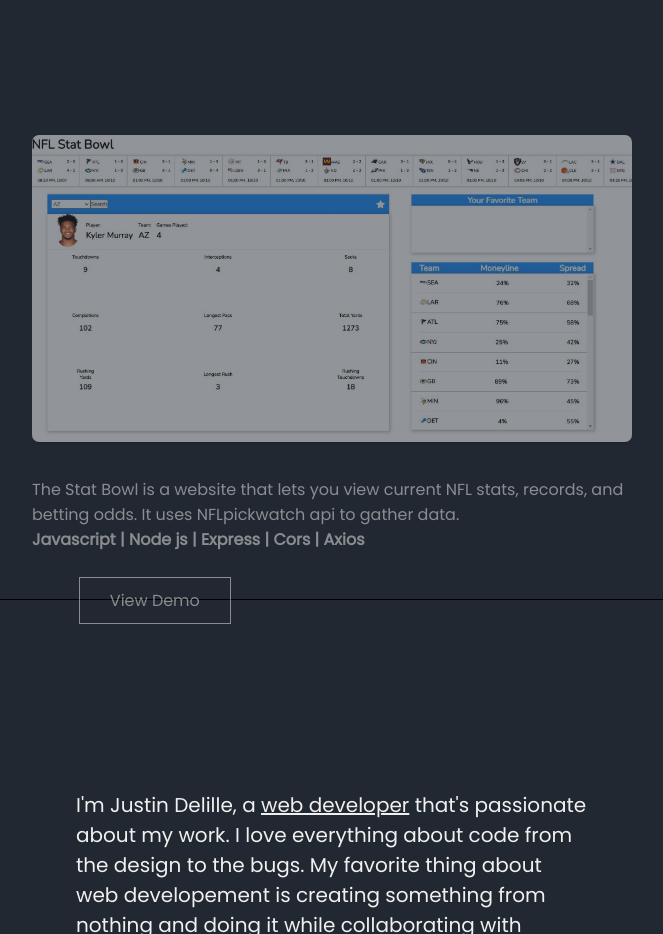
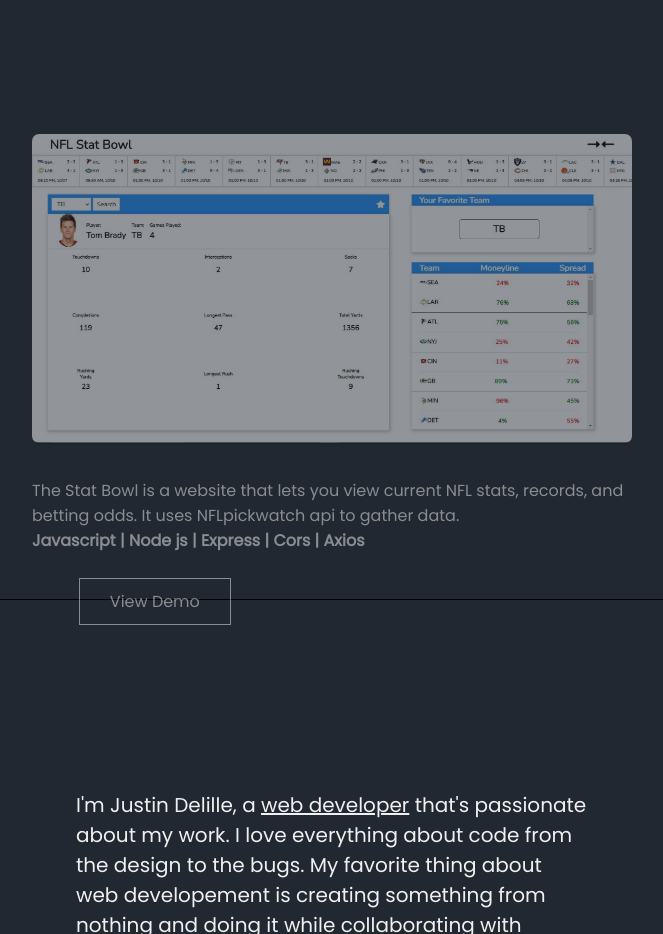
Before and after one commit to jDelille/jdelille.github.io, a website: page index.html in a window 1280 px wide. Shown: the part 920-1854 px from the top of the page, without its empty margins (308-971 px from the left). Drawn offline with nearby package versions, Linux system fonts and the light colour scheme.

```diff
--- a/index.html
+++ b/index.html
@@ -42,7 +42,7 @@
         <div class="img-container">
             <div class="project-pics">
                 <a href="https://the-stat-bowl.herokuapp.com/" target="blank">
-                    <img class="screenshot" src="images/project-pic.JPG" alt="project_1" " />
+                    <img class="screenshot" src="images/nfl-stat-bow-final.JPG" alt="project_1" " />
                 </a>
             </div>
             <div class="screenshot-text">
```
Also changed, not shown: images/nfl-stat-bow-final.JPG (added).
